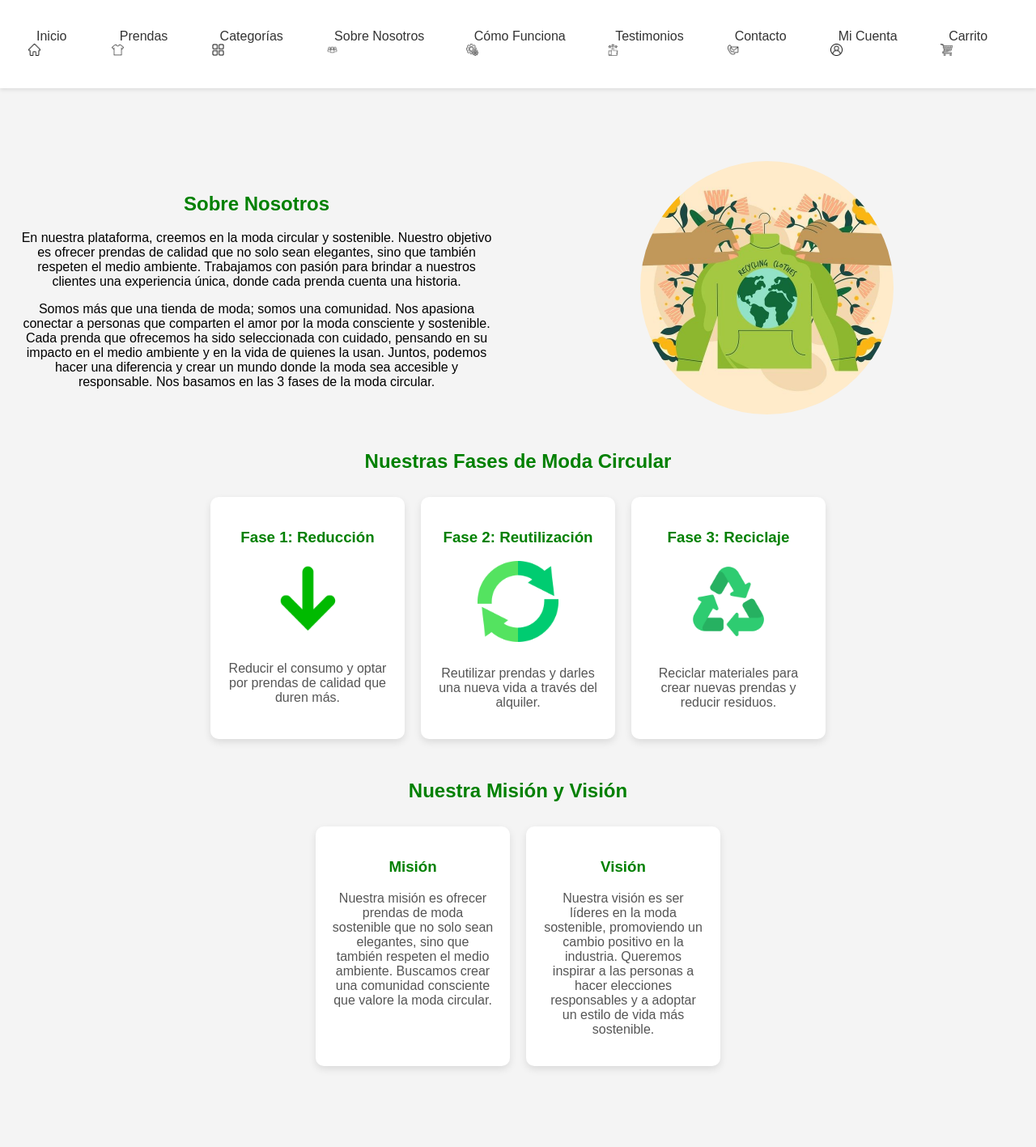
After one commit to isabelasanchezramirez/Moda-Circular, a Django app: page /sobreNosotros/ in a window 1280 px wide. The commit adds this page. Shown: the whole page at 81% size. Run offline with Django 5.2, Linux system fonts and the light colour scheme.

Commit message:
sobre nosotros

```diff
--- /dev/null
+++ b/alquiler_prendas/prendas/static/css/sobreNosotros.css
@@ -0,0 +1,80 @@
+/* Estilos para la sección "Sobre Nosotros" */
+.sobre-nosotros {
+    text-align: center; /* Centra el texto */
+    margin: 40px 0; /* Espaciado alrededor de la sección */
+}
+
+.sobre-nosotros-content {
+    display: flex; /* Usar flexbox para alinear el texto y la imagen */
+    justify-content: center; /* Centra el contenido */
+    align-items: center; /* Centra verticalmente */
+}
+
+.texto-sobre-nosotros {
+    flex: 1; /* Toma el espacio disponible */
+    padding-right: 20px; /* Espaciado a la derecha */
+}
+
+.imagen-sobre-nosotros img {
+    width: 50%; /* Ancho completo */
+    height: auto; /* Mantiene la proporción */
+    border-radius: 50%; /* Bordes redondeados para la imagen */
+}
+
+/* Estilos para la sección "Nuestras Fases de Moda Circular" */
+.sobre-nosotros-cards {
+    text-align: center; /* Centra el texto */
+    margin: 40px 0; /* Espaciado alrededor de la sección */
+}
+
+.cards-container {
+    display: flex; /* Usar flexbox para alinear las tarjetas en fila */
+    justify-content: center; /* Centra las tarjetas */
+    flex-wrap: wrap; /* Permite que las tarjetas se envuelvan en varias filas */
+}
+
+.card {
+    background-color: white; /* Fondo blanco */
+    border-radius: 10px; /* Bordes redondeados */
+    box-shadow: 0 4px 10px rgba(0, 0, 0, 0.1); /* Sombra */
+    margin: 10px; /* Espaciado entre tarjetas */
+    padding: 20px; /* Espaciado interno */
+    width: 200px; /* Ancho fijo para las tarjetas */
+    transition: transform 0.3s; /* Transición suave para el efecto de hover */
+}
+
+.card img {
+    width: 100%; /* Ancho completo */
+    height: auto; /* Mantiene la proporción */
+    border-radius: 10px; /* Bordes redondeados para la imagen */
+}
+
+.card:hover {
+    transform: scale(1.05); /* Aumenta el tamaño de la tarjeta al hacer hover */
+}
+
+/* Estilos para la sección "Nuestra Misión y Visión" */
+.mision-vision {
+    text-align: center; /* Centra el texto */
+    margin: 40px 0; /* Espaciado alrededor de la sección */
+}
+
+.mision-vision-container {
+    display: flex; /* Usar flexbox para alinear las tarjetas en fila */
+    justify-content: center; /* Centra las tarjetas */
+    flex-wrap: wrap; /* Permite que las tarjetas se envuelvan en varias filas */
+}
+
+.mision-vision .card {
+    background-color: white; /* Fondo blanco */
+    border-radius: 10px; /* Bordes redondeados */
+    box-shadow: 0 4px 10px rgba(0, 0, 0, 0.1); /* Sombra */
+    margin: 10px; /* Espaciado entre tarjetas */
+    padding: 20px; /* Espaciado interno */
+    width: 200px; /* Ancho fijo para las tarjetas */
+    transition: transform 0.3s; /* Transición suave para el efecto de hover */
+}
+
+.mision-vision .card:hover {
+    transform: scale(1.05); /* Aumenta el tamaño de la tarjeta al hacer hover */
+}
--- /dev/null
+++ b/alquiler_prendas/prendas/templates/sobreNosotros/sobreNosotros.html
@@ -0,0 +1,208 @@
+<!DOCTYPE html>
+<html lang="es">
+
+<head>
+    <meta charset="UTF-8">
+    <title>Categorias</title>
+    {% load static %}
+    <link rel="stylesheet" type="text/css" href="{% static 'css/inicio.css' %}">
+    <link rel="stylesheet" type="text/css" href="{% static 'css/categorias.css' %}">
+    <link rel="stylesheet" type="text/css" href="{% static 'css/prendas.css' %}">
+    <link rel="stylesheet" type="text/css" href="{% static 'css/sobreNosotros.css' %}">
+
+    <style>
+/* Estilos para la sección "Sobre Nosotros" */
+.sobre-nosotros {
+    text-align: center; /* Centra el texto */
+    margin: 40px 0; /* Espaciado alrededor de la sección */
+}
+
+.sobre-nosotros-content {
+    display: flex; /* Usar flexbox para alinear el texto y la imagen */
+    justify-content: center; /* Centra el contenido */
+    align-items: center; /* Centra verticalmente */
+}
+
+.texto-sobre-nosotros {
+    flex: 1; /* Toma el espacio disponible */
+    padding-right: 20px; /* Espaciado a la derecha */
+}
+
+.imagen-sobre-nosotros img {
+    width: 50%; /* Ancho completo */
+    height: auto; /* Mantiene la proporción */
+    border-radius: 50%; /* Bordes redondeados para la imagen */
+}
+
+/* Estilos para la sección "Nuestras Fases de Moda Circular" */
+.sobre-nosotros-cards {
+    text-align: center; /* Centra el texto */
+    margin: 40px 0; /* Espaciado alrededor de la sección */
+}
+
+.cards-container {
+    display: flex; /* Usar flexbox para alinear las tarjetas en fila */
+    justify-content: center; /* Centra las tarjetas */
+    flex-wrap: wrap; /* Permite que las tarjetas se envuelvan en varias filas */
+}
+
+.card {
+    background-color: white; /* Fondo blanco */
+    border-radius: 10px; /* Bordes redondeados */
+    box-shadow: 0 4px 10px rgba(0, 0, 0, 0.1); /* Sombra */
+    margin: 10px; /* Espaciado entre tarjetas */
+    padding: 20px; /* Espaciado interno */
+    width: 200px; /* Ancho fijo para las tarjetas */
+    transition: transform 0.3s; /* Transición suave para el efecto de hover */
+}
+
+.card img {
+    width: 50%; /* Cambia el ancho a un porcentaje menor */
+    height: auto; /* Mantiene la proporción */
+    border-radius: 10px; /* Bordes redondeados para la imagen */
+    margin-bottom: 10px; /* Espaciado inferior para separar la imagen del texto */
+}
+
+.card:hover {
+    transform: scale(1.05); /* Aumenta el tamaño de la tarjeta al hacer hover */
+}
+
+/* Estilos para la sección "Nuestra Misión y Visión" */
+.mision-vision {
+    text-align: center; /* Centra el texto */
+    margin: 40px 0; /* Espaciado alrededor de la sección */
+}
+
+.mision-vision-container {
+    display: flex; /* Usar flexbox para alinear las tarjetas en fila */
+    justify-content: center; /* Centra las tarjetas */
+    flex-wrap: wrap; /* Permite que las tarjetas se envuelvan en varias filas */
+}
+
+.mision-vision .card {
+    background-color: white; /* Fondo blanco */
+    border-radius: 10px; /* Bordes redondeados */
+    box-shadow: 0 4px 10px rgba(0, 0, 0, 0.1); /* Sombra */
+    margin: 10px; /* Espaciado entre tarjetas */
+    padding: 20px; /* Espaciado interno */
+    width: 200px; /* Ancho fijo para las tarjetas */
+    transition: transform 0.3s; /* Transición suave para el efecto de hover */
+}
+
+.mision-vision .card:hover {
+    transform: scale(1.05); /* Aumenta el tamaño de la tarjeta al hacer hover */
+}
+    </style>
+</head>
+<body>
+    <header>
+        <nav>
+            <ul>
+                <li><a a href="{% url 'inicio' %}">Inicio
+                <img class="icon_inicio" src="{% static 'img/inicio.png' %}" alt="inicio" class="user-icon"> <!-- Asegúrate de tener un ícono de usuario -->
+                </a></li>
+                <li><a href="{% url 'prendas' %}">Prendas
+                <img class="icon_inicio" src="{% static 'img/prendas.png' %}" alt="prendas" class="user-icon"> <!-- Asegúrate de tener un ícono de usuario -->
+                </a></li>
+                <li><a href="{% url 'categorias' %}">Categorías</a>
+                    <img class="icon_inicio" src="{% static 'img/categorias.png' %}" alt="categorias" class="user-icon"> <!-- Asegúrate de tener un ícono de usuario -->
+                </li>
+                <li><a href="{% url 'sobreNosotros' %}">Sobre Nosotros</a>
+                    <img class="icon_inicio" src="{% static 'img/nosotros.png' %}" alt="sobre_nosotros" class="user-icon"> <!-- Asegúrate de tener un ícono de usuario -->
+                </li>
+                <li><a href="#">Cómo Funciona</a>
+                    <img class="icon_inicio" src="{% static 'img/funciona.png' %}" alt="funciona" class="user-icon"> <!-- Asegúrate de tener un ícono de usuario -->
+                </li>
+                <li><a href="#">Testimonios</a>
+                    <img class="icon_inicio" src="{% static 'img/testimonios.png' %}" alt="Testimonios" class="user-icon"> <!-- Asegúrate de tener un ícono de usuario -->
+                </li>
+                <li><a href="#">Contacto</a>
+                    <img class="icon_inicio" src="{% static 'img/contacto.png' %}" alt="contacto" class="user-icon"> <!-- Asegúrate de tener un ícono de usuario -->
+                </li>
+                <li><a href="#">Mi Cuenta</a>
+                    <img class="icon_inicio" src="{% static 'img/cuenta.png' %}" alt="cuenta" class="user-icon"> <!-- Asegúrate de tener un ícono de usuario -->
+                </li>
+                <li><a href="#">Carrito</a>
+                    <img class="icon_inicio" src="{% static 'img/carrito.png' %}" alt="carrito" class="user-icon"> <!-- Asegúrate de tener un ícono de usuario -->
+                </li>
+            </ul>
+        </nav>
+    </header>
+    <main>
+
+        <section class="sobre-nosotros">
+            <div class="sobre-nosotros-content">
+                <div class="texto-sobre-nosotros">
+                    <h2>Sobre Nosotros</h2>
+                    <p>
+                        En nuestra plataforma, creemos en la moda circular y sostenible.
+                        Nuestro objetivo es ofrecer prendas de calidad que no solo sean
+                        elegantes, sino que también respeten el medio ambiente.
+                        Trabajamos con pasión para brindar a nuestros clientes una
+                        experiencia única, donde cada prenda cuenta una historia.
+                    </p>
+                    <p>
+                        Somos más que una tienda de moda; somos una comunidad.
+                        Nos apasiona conectar a personas que comparten el amor
+                        por la moda consciente y sostenible. Cada prenda que
+                        ofrecemos ha sido seleccionada con cuidado, pensando
+                        en su impacto en el medio ambiente y en la vida de quienes
+                        la usan. Juntos, podemos hacer una diferencia y crear un mundo donde
+                        la moda sea accesible y responsable. Nos basamos en las 3 fases de la
+                        moda circular.
+                    </p>
+                </div>
+                <div class="imagen-sobre-nosotros">
+                    <img src="{% static 'img/logo.jpg' %}" alt="Sobre Nosotros">
+                </div>
+            </div>
+        </section>
+
+        <section class="sobre-nosotros-cards">
+            <h2>Nuestras Fases de Moda Circular</h2>
+            <div class="cards-container">
+                <div class="card">
+                    <h3>Fase 1: Reducción</h3>
+                    <img src="{% static 'img/reduce.png' %}" alt="Fase 1">
+                    <p>Reducir el consumo y optar por prendas de calidad que duren más.</p>
+                </div>
+                <div class="card">
+                    <h3>Fase 2: Reutilización</h3>
+                    <img src="{% static 'img/reutiliza.png' %}" alt="Fase 1">
+
+                    <p>Reutilizar prendas y darles una nueva vida a través del alquiler.</p>
+                </div>
+                <div class="card">
+                    <h3>Fase 3: Reciclaje</h3>
+                    <img src="{% static 'img/recicla.png' %}" alt="Fase 1">
+
+                    <p>Reciclar materiales para crear nuevas prendas y reducir residuos.</p>
+                </div>
+            </div>
+        </section>
+
+        <section class="mision-vision">
+            <h2>Nuestra Misión y Visión</h2>
+            <div class="mision-vision-container">
+                <div class="card">
+                    <h3>Misión</h3>
+                    <p>
+                        Nuestra misión es ofrecer prendas de moda sostenible que no solo sean elegantes,
+                        sino que también respeten el medio ambiente. Buscamos crear una comunidad
+                        consciente que valore la moda circular.
+                    </p>
+                </div>
+                <div class="card">
+                    <h3>Visión</h3>
+                    <p>
+                        Nuestra visión es ser líderes en la moda sostenible, promoviendo un cambio
+                        positivo en la industria. Queremos inspirar a las personas a hacer elecciones
+                        responsables y a adoptar un estilo de vida más sostenible.
+                    </p>
+                </div>
+            </div>
+        </section>
+
+    </main>
+</body>
+</html>
--- a/alquiler_prendas/prendas/urls.py
+++ b/alquiler_prendas/prendas/urls.py
@@ -1,11 +1,11 @@
 from django.urls import path
-from .views import lista_prendas, login, inicio, categorias
+from .views import prendas, login, inicio, categorias, sobreNosotros
 from . import views
 urlpatterns = [
     path('', login, name='login'),
     path('', views.inicio, name='inicio'), # La URL raíz apunta a la vista de login
-    path('prendas/', lista_prendas, name='lista_prendas'),  # Cambia la URL para la lista de prendas
-    #path('categorias/', lista_categorias, name='lista_categorias'),
+    path('prendas/', prendas, name='prendas'),  # Cambia la URL para la lista de prendas
     path('categorias/', categorias, name='categorias'),
+    path('sobreNosotros/',sobreNosotros, name='sobreNosotros'),
     path('inicio/', inicio, name='inicio'),  # URL para la vista de inicio
 ]
--- a/alquiler_prendas/prendas/views.py
+++ b/alquiler_prendas/prendas/views.py
@@ -2,12 +2,6 @@ from django.shortcuts import render, redirect
 from .models import Prenda
 from .models import Usuario
 
-def lista_prendas(request):
-    prendas = Prenda.objects.all()  # Obtener todas las prendas
-    return render(request, 'prendas/lista_prendas.html', {'prendas': prendas})
-#def lista_categorias(request):
-    #categorias = Categoria.objects.all()  # Obtener todas las categorías
-    #return render(request, 'categorias/lista_categorias.html', {'categorias': categorias})
 def login(request):
     if request.method == 'POST':
         username = request.POST.get('username')
@@ -27,3 +21,9 @@ def inicio(request):
 
 def categorias(request):
     return render(request, 'categorias/categorias.html')
+
+def prendas(request):
+    return render(request, 'prendas/prendas.html')
+
+def sobreNosotros(request):
+    return render(request, 'sobreNosotros/sobreNosotros.html')
```
Also changed, not shown: alquiler_prendas/prendas/static/css/prendas.css (added, +44 -0 lines), alquiler_prendas/prendas/templates/categorias/categorias.html (+14 -6 lines), alquiler_prendas/prendas/templates/inicio.html (+4 -4 lines), alquiler_prendas/prendas/templates/prendas/lista_prendas.html (deleted, +0 -30 lines), alquiler_prendas/prendas/templates/prendas/prendas.html (added, +113 -0 lines), alquiler_prendas/prendas/static/img/logo.jpg (added), alquiler_prendas/prendas/static/img/recicla.png (added), alquiler_prendas/prendas/static/img/reduce.png (added), alquiler_prendas/prendas/static/img/reutiliza.png (added).
